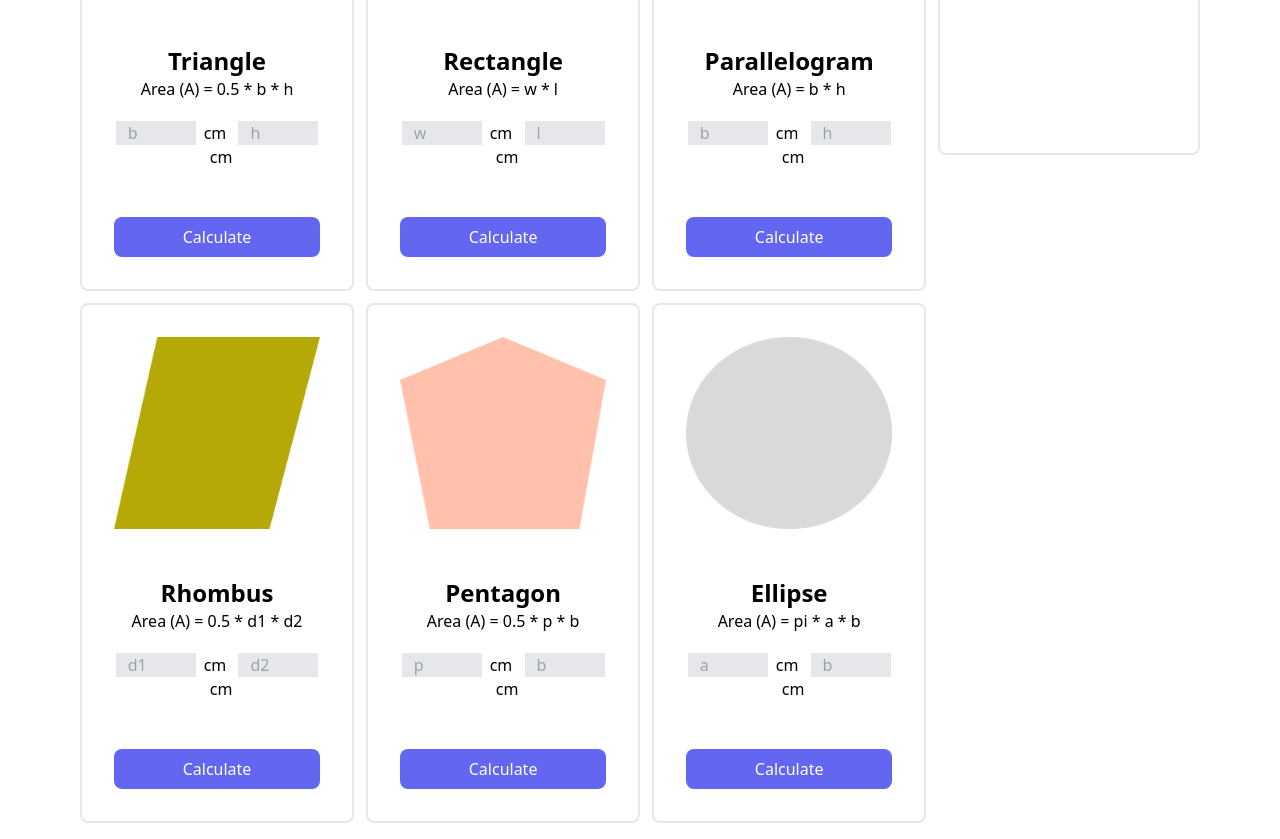
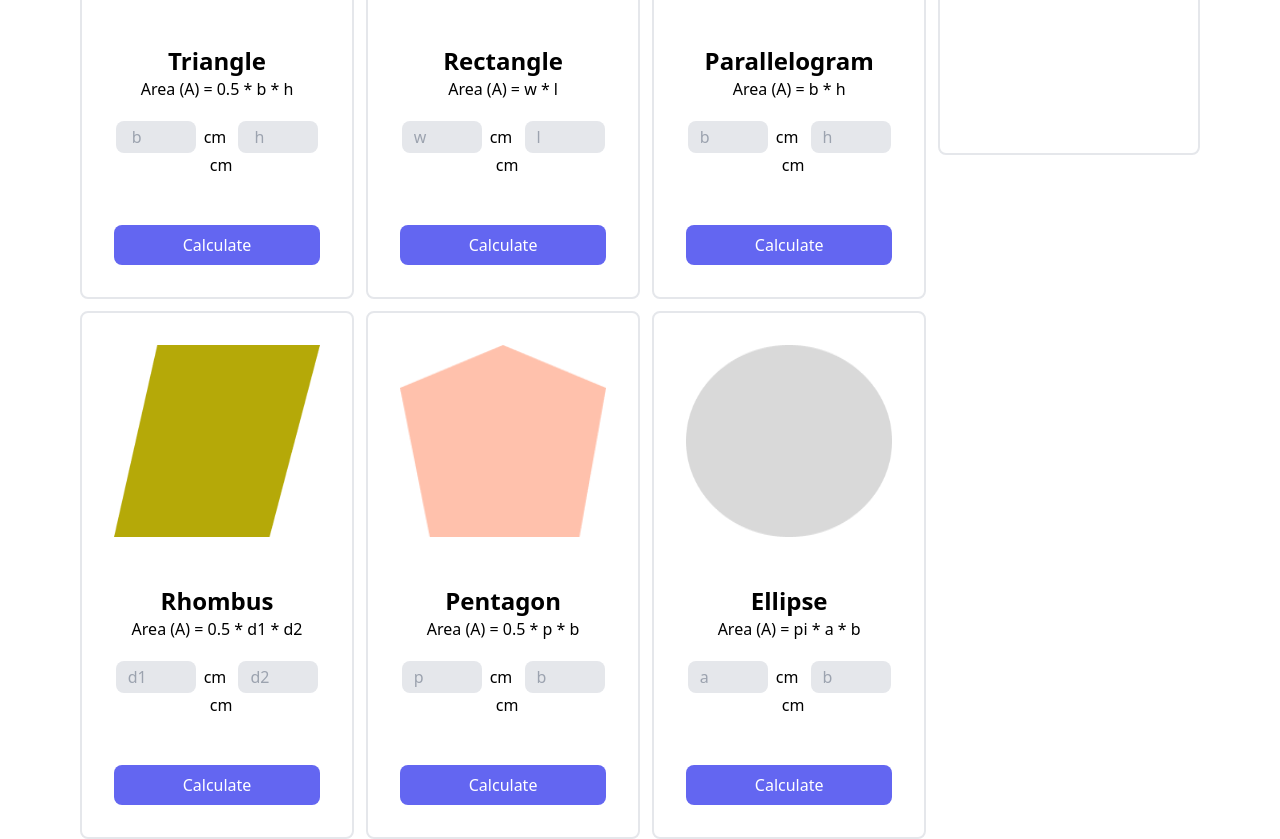
Before and after one commit to Sadi73/geometry-genious, a plain HTML site: page index.html in a window 1280 px wide. Shown: the part 417-1256 px from the top of the page. Drawn offline with nearby package versions, Linux system fonts and the light colour scheme.

Commit message:
further edit

```diff
--- a/index.html
+++ b/index.html
@@ -21,15 +21,15 @@
     </header>
 
 
-    <main class="flex flex-col md:flex-row  mx-20 mt-20">
+    <main class="flex flex-col md:flex-row  mx-20 mt-20 justify-between">
         <section class="grid lg:grid-cols-3 md:grid-cols-2 gap-3">
             <div class="border-2 flex justify-center hover:bg-rose-300 rounded-lg">
                 <div class="text-center p-8">
                     <img class="w-60 h-48 mb-12"  src="images/triangle.png" alt="">
                     <h1 class="text-2xl font-semibold">Triangle</h1>
                     <p class="mb-5">Area (A) = 0.5 * b * h </p>
-                    <input id="triangle-b" class="bg-gray-200 w-20 pl-3" type="text" placeholder="b" ><span class="m-2">cm</span>
-                    <input id="triangle-h" class="bg-gray-200 w-20 pl-3" type="text" placeholder="h"><span class="ml-2">cm</span>
+                    <input id="triangle-b" class="bg-gray-200 w-20 pl-4 py-1 rounded-lg" type="text" placeholder="b" ><span class="m-2">cm</span>
+                    <input id="triangle-h" class="bg-gray-200 w-20 pl-4 py-1 rounded-lg" type="text" placeholder="h"><span class="ml-2">cm</span>
                     <br>
                     <button id="triangleBtn" class="bg-indigo-500 w-full text-white py-2 rounded-lg mt-12">Calculate</button>
                 </div>
@@ -39,8 +39,8 @@
                     <img class="w-60 h-48 mb-12"  src="images/rectangle.png" alt="">
                     <h1 class="text-2xl font-semibold">Rectangle</h1>
                     <p class="mb-5">Area (A) = w * l </p>
-                    <input id="rectangle-w" class="bg-gray-200 w-20 pl-3" type="text" placeholder="w"><span class="m-2">cm</span>
-                    <input id="rectangle-l" class="bg-gray-200 w-20 pl-3" type="text" placeholder="l"><span class="ml-2">cm</span>
+                    <input id="rectangle-w" class="bg-gray-200 w-20 pl-3  py-1 rounded-lg" type="text" placeholder="w"><span class="m-2">cm</span>
+                    <input id="rectangle-l" class="bg-gray-200 w-20 pl-3  py-1 rounded-lg" type="text" placeholder="l"><span class="ml-2">cm</span>
                     <br>
                     <button id="rectangleBtn" class="bg-indigo-500 w-full text-white py-2 rounded-lg mt-12">Calculate</button>
                 </div>
@@ -50,8 +50,8 @@
                     <img class="w-60 h-48 mb-12" src="images/parallelogram.png" alt="">
                     <h1 class="text-2xl font-semibold">Parallelogram</h1>
                     <p class="mb-5">Area (A) = b * h </p>
-                    <input id="parallelogram-b" class="bg-gray-200 w-20 pl-3" type="text" placeholder="b"><span class="m-2">cm</span>
-                    <input id="parallelogram-h" class="bg-gray-200 w-20 pl-3" type="text" placeholder="h"><span class="ml-2">cm</span>
+                    <input id="parallelogram-b" class="bg-gray-200 w-20 pl-3 py-1 rounded-lg" type="text" placeholder="b"><span class="m-2">cm</span>
+                    <input id="parallelogram-h" class="bg-gray-200 w-20 pl-3 py-1 rounded-lg" type="text" placeholder="h"><span class="ml-2">cm</span>
                     <br>
                     <button id="parallelogramBtn" class="bg-indigo-500 w-full text-white py-2 rounded-lg mt-12">Calculate</button>
                 </div>
@@ -61,8 +61,8 @@
                     <img class="w-60 h-48 mb-12" src="images/rhombus.png" alt="">
                     <h1 class="text-2xl font-semibold">Rhombus</h1>
                     <p class="mb-5">Area (A) = 0.5 * d1 * d2 </p>
-                    <input id="rhombus-d1" class="bg-gray-200 w-20 pl-3" type="text" placeholder="d1"><span class="m-2">cm</span>
-                    <input id="rhombus-d2" class="bg-gray-200 w-20 pl-3" type="text" placeholder="d2"><span class="ml-2">cm</span>
+                    <input id="rhombus-d1" class="bg-gray-200 w-20 pl-3 py-1 rounded-lg" type="text" placeholder="d1"><span class="m-2">cm</span>
+                    <input id="rhombus-d2" class="bg-gray-200 w-20 pl-3 py-1 rounded-lg" type="text" placeholder="d2"><span class="ml-2">cm</span>
                     <br>
                     <button id="rhombusBtn" class="bg-indigo-500 w-full text-white py-2 rounded-lg mt-12">Calculate</button>
                 </div>
@@ -72,8 +72,8 @@
                     <img class="w-60 h-48 mb-12" src="images/pentagon.png" alt="">
                     <h1 class="text-2xl font-semibold">Pentagon</h1>
                     <p  class="mb-5">Area (A) = 0.5 * p * b </p>
-                    <input id="pentagon-p" class="bg-gray-200 w-20 pl-3" type="text" placeholder="p"><span class="m-2">cm</span>
-                    <input id="pentagon-b" class="bg-gray-200 w-20 pl-3" type="text" placeholder="b"><span class="ml-2">cm</span>
+                    <input id="pentagon-p" class="bg-gray-200 w-20 pl-3 py-1 rounded-lg" type="text" placeholder="p"><span class="m-2">cm</span>
+                    <input id="pentagon-b" class="bg-gray-200 w-20 pl-3 py-1 rounded-lg" type="text" placeholder="b"><span class="ml-2">cm</span>
                     <br>
                     <button id="pentagonBtn" class="bg-indigo-500 w-full text-white py-2 rounded-lg mt-12">Calculate</button>
                 </div>
@@ -83,8 +83,8 @@
                     <img class="w-60 h-48 mb-12" src="images/ellipse.png" alt="">
                     <h1 class="text-2xl font-semibold">Ellipse</h1>
                     <p class="mb-5">Area (A) = pi * a * b </p>
-                    <input id="ellipse-a" class="bg-gray-200 w-20 pl-3" type="text" placeholder="a"><span class="m-2">cm</span>
-                    <input id="ellipse-b" class="bg-gray-200 w-20 pl-3" type="text" placeholder="b"><span class="ml-2">cm</span>
+                    <input id="ellipse-a" class="bg-gray-200 w-20 pl-3 py-1 rounded-lg" type="text" placeholder="a"><span class="m-2">cm</span>
+                    <input id="ellipse-b" class="bg-gray-200 w-20 pl-3 py-1 rounded-lg" type="text" placeholder="b"><span class="ml-2">cm</span>
                     <br>
                     <button id="ellipseBtn" class="bg-indigo-500 w-full text-white py-2 rounded-lg mt-12">Calculate</button>
                 </div>
```
